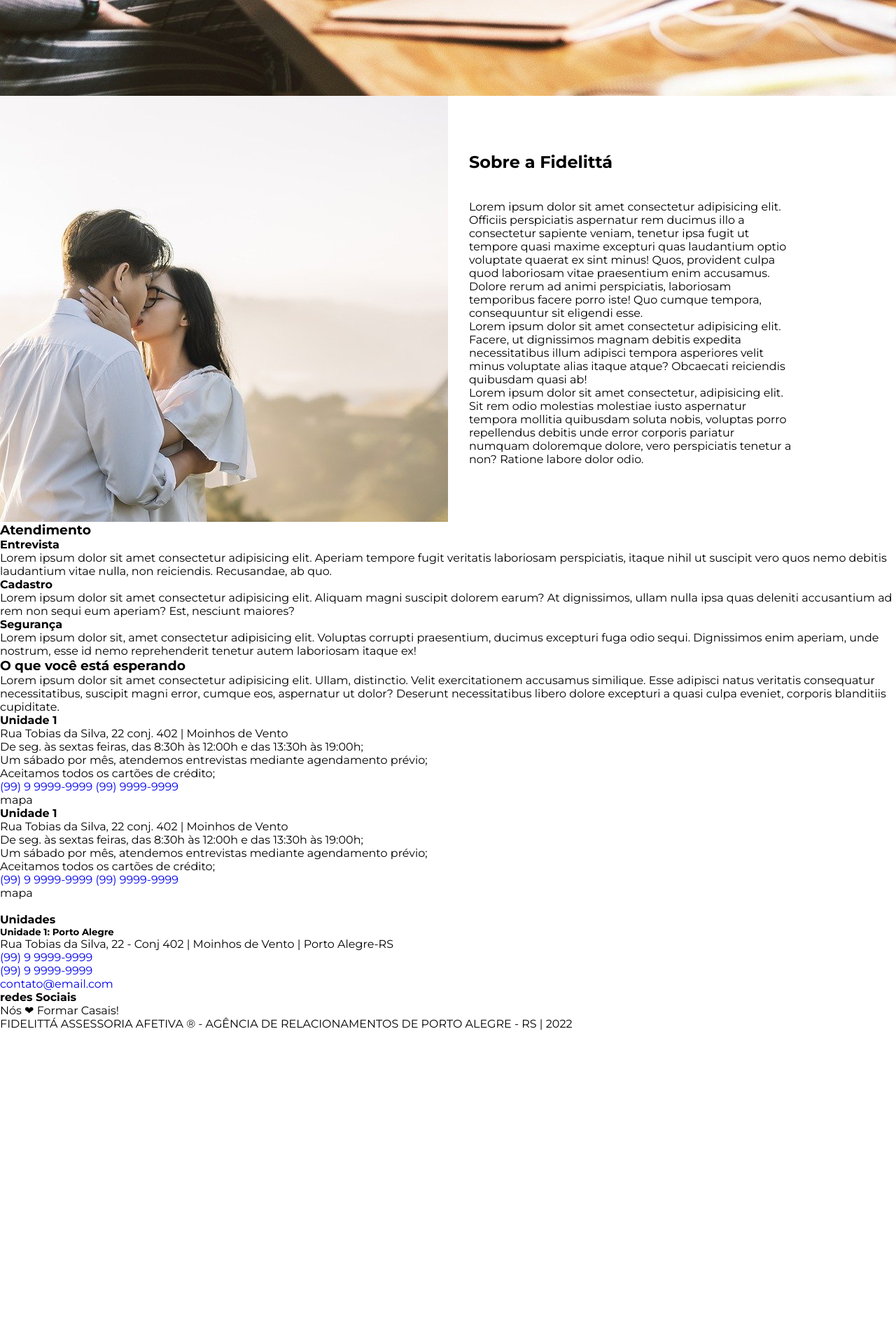
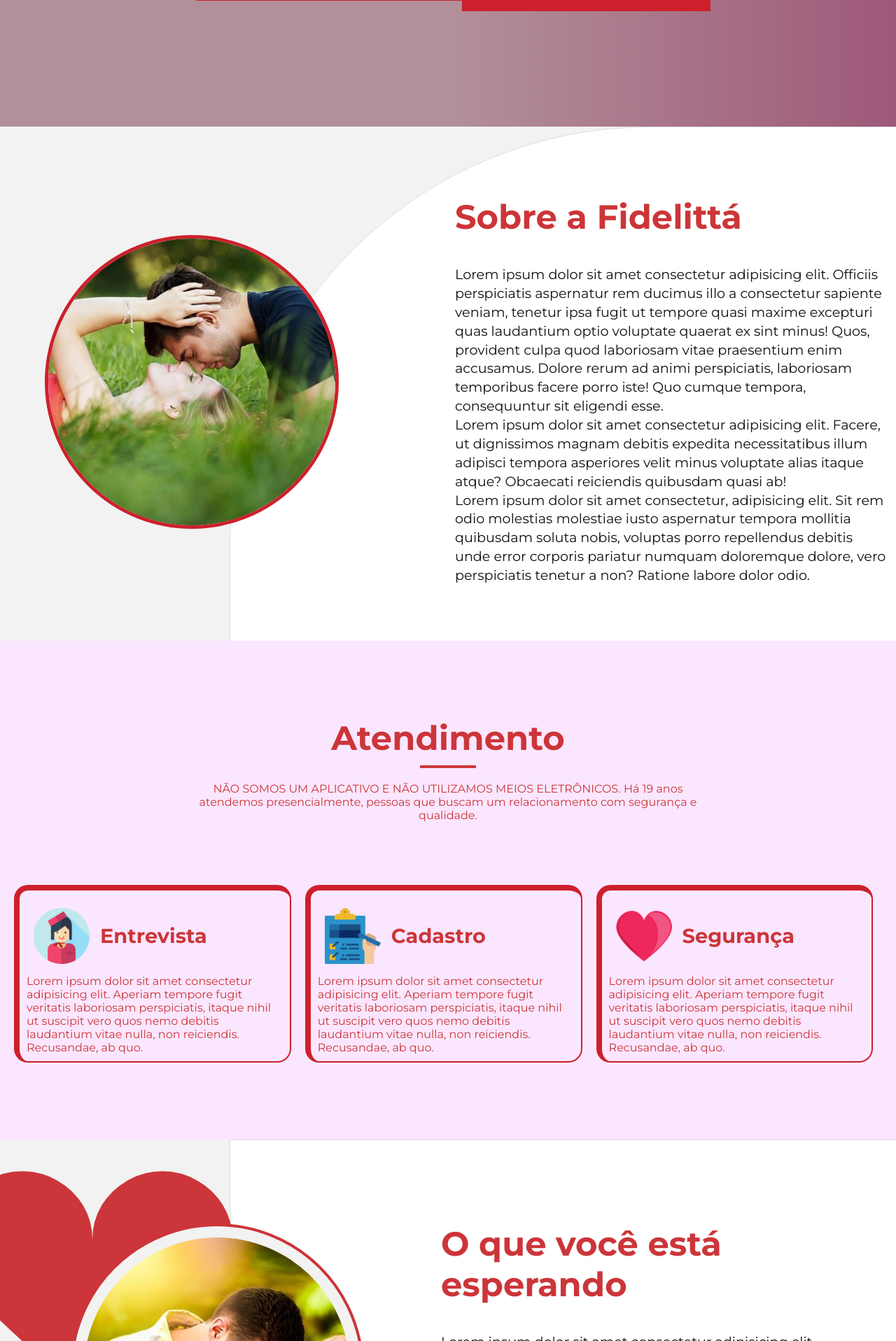
Before and after one commit to Wildarte/fidelitta, a PHP site: page / in a window 1280 px wide. Shown: the part 610-2527 px from the top of the page at 70% size. Before the commit the page ends 2083 px from the top, so only its background shows below. Run offline with PHP 8.4, Linux system fonts and the light colour scheme.

Commit message:
fiz até a parte de o que vc está esperando

```diff
--- /dev/null
+++ b/assets/css/style2.css
@@ -0,0 +1,357 @@
+
+:root{
+    --color-main: #CC3539;
+    --color-second: #cc212c;
+    --color-dark: #0F0F0F;
+    --color-white: #ffffff;
+    --color-black: #000000;
+    --color-suvinill: #b2909a;
+    --color-coral: #7c4e75;
+    --color-rosa-az: #9e5979;
+    --color-lighter-pink: #fae6ff
+
+}
+
+.container{
+    max-width: 1300px;
+    margin: auto;
+}
+.container_full{
+    width: 100%;
+}
+
+header.header{
+    background-color: var(--color-suvinill);
+    min-height: 500px;
+    background-image: linear-gradient(to left, var(--color-rosa-az), var(--color-suvinill), var(--color-suvinill));
+}
+.header_bottom_content{
+    display: flex;
+    align-items: center;
+    justify-content: space-between;
+    padding: 10px;
+}
+.header_logo{
+    flex-basis: 15%;
+}
+.header_logo a img{
+    width: 200px;
+    image-rendering: -webkit-optimize-contrast;
+    image-rendering: crisp-edges;
+}
+
+nav.menu{
+    flex-basis: 70%;
+    display: flex;
+    justify-content: flex-end;
+}
+nav.menu ul{
+    display: flex;
+}
+nav.menu ul li a{
+    color: var(--color-white);
+    padding: 5px 10px;
+    font-weight: 500;
+    font-size: 1.05em;
+}
+
+.header_cta{
+    border: 2px solid var(--color-white);
+    padding: 5px 15px;
+}
+.header_cta a{
+    color: var(--color-white);
+    font-weight: 500;
+    font-size: 1.2em;
+}
+
+.video_container{
+    width: 100%;
+    display: flex;
+    justify-content: center;
+    align-items: center;
+}
+.video_container .board_video{
+    margin: 120px auto 180px;
+}
+
+.board_video{
+    width: 720px;
+    height: 400px;
+    border: 5px solid var(--color-second);
+    background-color: var(--color-second);
+    position: relative;
+}
+.board_video::before{
+    content: "";
+    width: 50%;
+    height: 50%;
+    position: absolute;
+    right: -20px;
+    bottom: -20px;
+    background-color: var(--color-second);
+}
+.board_video::after{
+    content: "";
+    width: 50%;
+    height: 50%;
+    position: absolute;
+    top: -20px;
+    left: -20px;
+    background-color: var(--color-second);
+}
+
+.board_video iframe{
+    width: 100%;
+    height: 100%;
+    position: relative;
+    z-index: 1;
+}
+
+
+/* sobre */
+.sec_sobre{
+    background-color: #f2f2f2;
+    overflow: hidden;
+}
+.sobre_content{
+    display: flex;
+}
+.sobre_left, .sobre_right{
+    flex-basis: 50%;
+}
+.sobre_left{
+    display: flex;
+    align-items: center;
+}
+.sobre_left_img{
+    margin: 40px auto;
+    width: 80%;
+    border-radius: 50%;
+    position: relative;
+    z-index: 1;
+}
+.sobre_left_img img{
+    width: 420px;
+    height: 420px;
+    object-fit: cover;
+    border-radius: 50%;
+    border: 5px solid var(--color-second);
+}
+.sobre_left i{
+    position: absolute;
+    top: 10px;
+    left: 10px;
+    font-size: 3.2em;
+    color: var(--color-main);
+    transform: rotate(90deg);
+}
+.sobre_header{
+    margin: 40px 0;
+    position: relative;
+}
+.sobre_header h2{
+    font-size: 3em;
+    font-weight: 700;
+    color: var(--color-main);
+}
+.sobre_text{
+    padding: 60px 10px 80px;
+}
+.sobre_right p{
+    color: var(--color-dark);
+    font-size: 1.2em;
+    line-height: 1.4em;
+    position: relative;
+}
+.sobre_right{
+    position: relative;
+}
+.sobre_right::before{
+    content: "";
+    width: 200%;
+    height: 100%;
+    position: absolute;
+    right: -330px;
+    background-color: var(--color-white);
+    border: 1px solid #ddd;
+    border-radius: 600px 0 0 0;
+}
+/* sobre */
+
+
+
+/* atendimento */
+.sec_atend{
+    background-color: var(--color-lighter-pink);
+    color: var(--color-main);
+}
+.atend_content{
+    padding: 100px 10px;
+}
+.atend_content .header_atend{
+    width: 100%;
+    margin-bottom: 80px;
+}
+.header_atend h3{
+    font-size: 3em;
+    text-align: center;
+    margin: 10px auto 20px;
+}
+.header_atend p{
+    margin: 10px 20%;
+    text-align: center;
+}
+.header_atend h3::after{
+    content: "";
+    width: 80px;
+    height: 4px;
+    background-color: var(--color-main);
+    margin: 10px auto;
+    display: block;
+}
+.body_atend{
+    display: flex;
+    flex-wrap: wrap;
+}
+.card_atend{
+    flex-basis: calc(33% - 20px);
+    margin: 10px;
+    padding: 10px;
+    border-style: solid;
+    border-color: var(--color-second);
+    border-width: 8px 2px 2px 8px;
+    border-radius: 20px;
+    transition: all .23s;
+}
+.card_atend:hover{
+    transform: translateY(-10px);
+}
+/*
+.card_atend::after{
+    content: "";
+    width: 110%;
+    height: 110%;
+    right: 0;
+    bottom: 0;
+    background-color: var(--color-second);
+}
+*/
+.header_card{
+    width: 100%;
+    padding: 15px 10px;
+    display: flex;
+    align-items: center;
+}
+.header_card img{
+    width: 80px;
+    margin-right: 15px;
+}
+.header_card h4{
+    font-size: 1.8em;
+}
+
+/* atendimento */
+
+
+/* wait */
+.sec_wait{
+    background-color: #f2f2f2;
+    overflow: hidden;
+}
+.wait_content{
+    display: flex;
+}
+.wait_left, .wait_right{
+    flex-basis: calc(50% - 20px);
+}
+.wait_left{
+    position: relative;
+    z-index: 1;
+}
+.wait_left_img{
+    margin: 80px auto;
+    display: flex;
+    width: 420px;
+    height: 420px;
+    position: relative;
+}
+/*
+.wait_left_img::before{
+    content: "";
+    width: 50%;
+    height: 50%;
+    position: absolute;
+    top: 0;
+    left: 0;
+    border-radius: 50%;
+    border: 4px solid var(--color-main);
+    background-color: var(--color-main);
+}
+.wait_left_img::after{
+    content: "";
+    width: 50%;
+    height: 50%;
+    position: absolute;
+    right: 0;
+    bottom: 0;
+    border-radius: 50%;
+    border: 4px solid var(--color-main);
+    background-color: var(--color-main);
+}
+*/
+
+.wait_left_img i{
+    position: absolute;
+    top: -23%;
+    left: -40%;
+    font-size: 25em;
+    color: var(--color-main);
+    z-index: 1;
+}
+.wait_left_img img{
+    width: 100%;
+    height: 100%;
+    margin: 40px auto;
+    border-radius: 50%;
+    object-fit: cover;
+    border: 4px solid var(--color-main);
+    background-color: #f2f2f2;
+    padding: 16px;
+    position: relative;
+    z-index: 2;
+}
+.wait_right_content{
+    padding: 80px 10px;
+}
+.wait_right{
+    position: relative;
+}
+.wait_right::before{
+    content: "";
+    width: 200%;
+    height: 100%;
+    position: absolute;
+    top: 0;
+    right: -330px;
+    background-color: var(--color-white);
+    border: 1px solid #ddd;
+    border-radius: 0 0 0 600px;
+}
+.wait_header{
+    margin-top: 40px;
+    position: relative;
+    margin-bottom: 40px;
+}
+.wait_header h3{
+    font-size: 3em;
+    font-weight: 700;
+    color: var(--color-main);
+}
+.wait_text p{
+    color: var(--color-dark);
+    font-size: 1.2em;
+    line-height: 1.4em;
+    position: relative;
+}
+/* wait */
--- a/assets/js/script.js
+++ b/assets/js/script.js
@@ -0,0 +1,35 @@
+
+const secSobre = document.querySelector('.sec_sobre');
+const secWait = document.querySelector('.sec_wait');
+
+document.addEventListener('scroll', function(){
+
+    const screenHeight = window.innerHeight;
+    const rec_sobre = secSobre.getBoundingClientRect().top;
+
+    console.log(secSobre.getBoundingClientRect().top);
+    console.log("Height: "+ (window.innerHeight / (2 + 200)));
+
+    if(rec_sobre < (screenHeight / 2)){
+        document.querySelector('.sobre_left_img').classList.add('animate__backInLeft');
+        document.querySelector('.sobre_header').classList.add('animate__backInRight');
+        document.querySelector('.sobre_description').classList.add('animate__backInRight');
+    }
+
+});
+
+document.addEventListener('scroll', function(){
+
+    const screenHeight = window.innerHeight;
+    const rec_sobre = secWait.getBoundingClientRect().top;
+
+    console.log(secSobre.getBoundingClientRect().top);
+    console.log("Height: "+ (window.innerHeight / (2 + 200)));
+
+    if(rec_sobre < (screenHeight / 2)){
+        document.querySelector('.wait_left_img').classList.add('animate__backInLeft');
+        document.querySelector('.wait_header').classList.add('animate__backInRight');
+        document.querySelector('.wait_text').classList.add('animate__backInRight');
+    }
+
+});
--- a/index.php
+++ b/index.php
@@ -4,17 +4,18 @@
     <meta charset="UTF-8">
     <meta http-equiv="X-UA-Compatible" content="IE=edge">
     <meta name="viewport" content="width=device-width, initial-scale=1.0">
+    <link rel="stylesheet" href="https://cdnjs.cloudflare.com/ajax/libs/animate.css/4.1.1/animate.min.css">
     <link rel="stylesheet" href="assets/bootstrap-icons-1.7.2/bootstrap-icons.css">
     <link rel="stylesheet" href="assets/css/owl.carousel.min.css">
     <link rel="stylesheet" href="assets/css/owl.theme.default.min.css">
     <link rel="stylesheet" href="assets/css/reset.css">
-    <link rel="stylesheet" href="assets/css/style.css">
+    <link rel="stylesheet" href="assets/css/style2.css">
     <title>Fidelitta</title>
 </head>
 <body>
 
     <header class="header container_full">
-
+        <!--
         <div class="header_content container">
             <div class="header_top">
                 <div class="header_logo">
@@ -36,9 +37,14 @@
             </div>
 
         </div>
-
+         -->
         <div class="header_bottom">
             <div class="header_bottom_content container">
+                <div class="header_logo">
+                    <a href="#">
+                        <img src="assets/img/logo.png" alt="">
+                    </a>
+                </div>
                 <nav class="menu">
                     <ul>
                         <li><a href="#">Home</a></li>
@@ -52,83 +58,140 @@
                 </nav>
 
                 <div class="header_cta">
-                    <a href="#">Contato</a>
+                    <a href="#"><i class="bi bi-geo-alt-fill"></i> Unidades</a>
                 </div>
             </div>
+
+        </div>
+
+        <div class="video_container">
+            <div class="around_video">
+                <div class="board_video">
+                    <iframe src="https://www.youtube.com/embed/cdDx8l8lEu8" title="YouTube video player" frameborder="0" allow="accelerometer; autoplay; clipboard-write; encrypted-media; gyroscope; picture-in-picture" allowfullscreen></iframe>
+                </div>
+            </div>
+
 
         </div>
 
     </header>
 
 
+
     <main>
 
         <section class="sec_intro">
+            <!--
             <div class="owl-carousel owl-theme" style="width: 100%; height: 580px; overflow: hidden">
                 <img style="object-fit: cover; height: 580px" src="assets/img/slider1.jpg" alt="">
                 <img style="object-fit: cover; height: 580px" src="assets/img/slider2.jpg" alt="">
                 <img style="object-fit: cover; height: 580px" src="assets/img/slider3.jpg" alt="">
             </div>
+             -->
         </section>
 
         <section class="sec_sobre container_full">
-            <div class="sobre_left" style="background: url('assets/img/about.jpg') top right">
+            <div class="sobre_content container">
+
+                <div class="sobre_left">
+                    <div class="sobre_left_img animate__animated" style="opacity: 0;">
+
+                        <img src="assets/img/casal.jpg" alt="">
 
                     </div>
+                </div>
                 <div class="sobre_right">
-                <header>
+                    <div class="sobre_text">
+                        <header class="sobre_header animate__animated" style="opacity: 0;">
                             <h2>Sobre a Fidelittá</h2>
                         </header>
+                        <div class="sobre_description animate__animated" style="opacity: 0;">
                             <p>Lorem ipsum dolor sit amet consectetur adipisicing elit. Officiis perspiciatis aspernatur rem ducimus illo a consectetur sapiente veniam, tenetur ipsa fugit ut tempore quasi maxime excepturi quas laudantium optio voluptate quaerat ex sint minus! Quos, provident culpa quod laboriosam vitae praesentium enim accusamus. Dolore rerum ad animi perspiciatis, laboriosam temporibus facere porro iste! Quo cumque tempora, consequuntur sit eligendi esse.</p>
                             <p>Lorem ipsum dolor sit amet consectetur adipisicing elit. Facere, ut dignissimos magnam debitis expedita necessitatibus illum adipisci tempora asperiores velit minus voluptate alias itaque atque? Obcaecati reiciendis quibusdam quasi ab!</p>
                             <p>Lorem ipsum dolor sit amet consectetur, adipisicing elit. Sit rem odio molestias molestiae iusto aspernatur tempora mollitia quibusdam soluta nobis, voluptas porro repellendus debitis unde error corporis pariatur numquam doloremque dolore, vero perspiciatis tenetur a non? Ratione labore dolor odio.</p>
                         </div>
 
+                    </div>
+
+                </div>
+
+            </div>
+
+
         </section>
 
-        <section>
+        <section class="sec_atend container_full">
 
-            <header>
+            <div class="atend_content container">
+                <header class="header_atend">
                     <h3>Atendimento</h3>
+                    <p>NÃO SOMOS UM APLICATIVO E NÃO UTILIZAMOS MEIOS ELETRÔNICOS.
+Há 19 anos atendemos presencialmente, pessoas que buscam um relacionamento com segurança e qualidade.</p>
                 </header>
 
-            <section>
-                <article>
-                    <header>
+                <section class="body_atend">
+                    <article class="card_atend">
+                        <div class="card_atend_content">
+                            <header class="header_card">
+                                <img src="assets/img/atendimento.png" alt="atendimento">
                                 <h4>Entrevista</h4>
                             </header>
+                            <div class="card_atend_text">
                                 <p>Lorem ipsum dolor sit amet consectetur adipisicing elit. Aperiam tempore fugit veritatis laboriosam perspiciatis, itaque nihil ut suscipit vero quos nemo debitis laudantium vitae nulla, non reiciendis. Recusandae, ab quo.</p>
+                            </div>
+                        </div>
+
                     </article>
 
-                <article>
-                    <header>
+                    <article class="card_atend">
+                        <header class="header_card">
+                            <img src="assets/img/entrevista.png" alt="cadastro">
                             <h4>Cadastro</h4>
                         </header>
-                    <p>Lorem ipsum dolor sit amet consectetur adipisicing elit. Aliquam magni suscipit dolorem earum? At dignissimos, ullam nulla ipsa quas deleniti accusantium ad rem non sequi eum aperiam? Est, nesciunt maiores?</p>
+                        <div class="card_atend_text">
+                            <p>Lorem ipsum dolor sit amet consectetur adipisicing elit. Aperiam tempore fugit veritatis laboriosam perspiciatis, itaque nihil ut suscipit vero quos nemo debitis laudantium vitae nulla, non reiciendis. Recusandae, ab quo.</p>
+                        </div>
                     </article>
 
-                <article>
-                    <header>
+                    <article class="card_atend">
+                        <header class="header_card">
+                            <img src="assets/img/seguranca.png" alt="">
                             <h4>Segurança</h4>
                         </header>
-                    <p>Lorem ipsum dolor sit, amet consectetur adipisicing elit. Voluptas corrupti praesentium, ducimus excepturi fuga odio sequi. Dignissimos enim aperiam, unde nostrum, esse id nemo reprehenderit tenetur autem laboriosam itaque ex!</p>
+                        <div class="card_atend_text">
+                            <p>Lorem ipsum dolor sit amet consectetur adipisicing elit. Aperiam tempore fugit veritatis laboriosam perspiciatis, itaque nihil ut suscipit vero quos nemo debitis laudantium vitae nulla, non reiciendis. Recusandae, ab quo.</p>
+                        </div>
                     </article>
                 </section>
+            </div>
 
         </section>
 
 
-        <section>
+        <section class="sec_wait">
 
-            <div>
-                <header>
+            <div class="wait_content container">
+                <div class="wait_left">
+                    <div class="wait_left_img animate__animated" style="opacity: 0;">
+
+                        <img src="assets/img/casal2.jpg" alt="">
+                        <i class="bi bi-suit-heart-fill"></i>
+                    </div>
+                </div>
+                <div class="wait_right">
+                    <div class="wait_right_content">
+                        <header class="wait_header animate__animated" style="opacity: 0;">
                             <h3>O que você está esperando</h3>
                         </header>
 
-                <div>
+                        <div class="wait_text animate__animated" style="opacity: 0;">
                             <p>
                                 Lorem ipsum dolor sit amet consectetur adipisicing elit. Ullam, distinctio. Velit exercitationem accusamus similique. Esse adipisci natus veritatis consequatur necessitatibus, suscipit magni error, cumque eos, aspernatur ut dolor? Deserunt necessitatibus libero dolore excepturi a quasi culpa eveniet, corporis blanditiis cupiditate.
                             </p>
+                            <p>Lorem ipsum dolor sit amet, consectetur adipisicing elit. Architecto iusto itaque accusamus doloribus voluptates praesentium fugiat repellat accusantium mollitia dignissimos. Quasi ut enim saepe unde minus sint adipisci ratione voluptas, expedita quae iusto commodi molestias! Molestiae quas tempora in incidunt?</p>
+                        </div>
+                    </div>
+
                 </div>
             </div>
 
```
Also changed, not shown: assets/img/atendimento.png (added), assets/img/casal.jpg (added), assets/img/casal2.jpg (added), assets/img/entrevista.png (added), assets/img/seguranca.png (added). Lines whose indentation alone changed are shown as unchanged.
